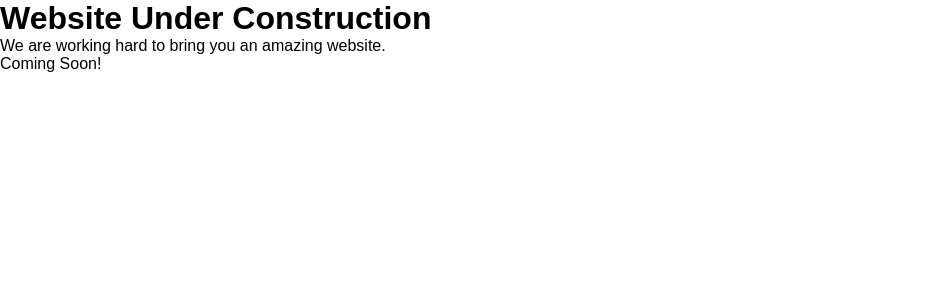
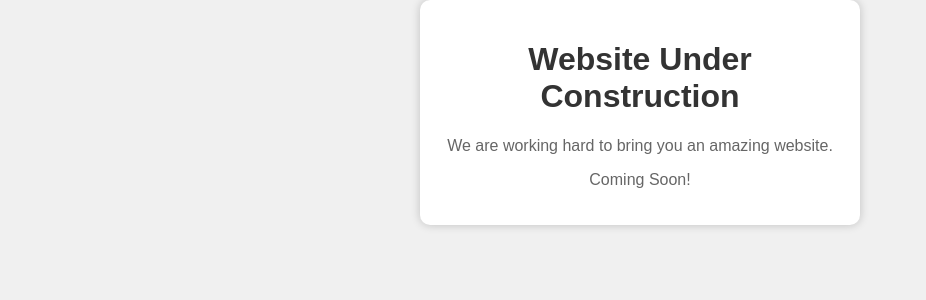
Before and after one commit to shathish-sudo/shathish-sudo.github.io, a PHP site: page / in a window 1280 px wide. Shown: the top 300 px of the page, without its empty margins (0-926 px from the left). Run offline with PHP 8.4, Linux system fonts and the light colour scheme.

Commit message:
Update styles.css

```diff
--- a/styles.css
+++ b/styles.css
@@ -1,50 +1,38 @@
-/* Reset some default browser styles */
-body, h1, h2, h3, p {
-    margin: 0;
-    padding: 0;
+
+body {
+font-family: Arial, sans-serif;
+background-color: #f0f0f0;
+text-align: center;
+margin: 0;
+padding: 0;
 }
 
-body {
-    font-family: Arial, sans-serif;
+.container {
+background-color: #fff;
+border-radius: 10px;
+box-shadow: 0 0 10px rgba(0, 0, 0, 0.2);
+padding: 20px;
+max-width: 400px;
+margin: 0 auto;
 }
 
-header {
-    background-color: #333;
-    color: #fff;
-    padding: 1em;
+h1 {
+color: #333;
 }
 
-nav ul {
-    list-style: none;
+p {
+color: #666;
 }
 
-nav li {
-    display: inline;
-    margin-right: 20px;
+button {
+background-color: #007BFF;
+color: #fff;
+border: none;
+padding: 10px 20px;
+border-radius: 5px;
+cursor: pointer;
 }
 
-.section {
-    margin: 2em;
+button:hover {
+background-color: #0056b3;
 }
-
-.portfolio-item {
-    margin: 1em;
-}
-
-footer {
-    background-color: #333;
-    color: #fff;
-    text-align: center;
-    padding: 0.5em;
-}
-
-form {
-    display: flex;
-    flex-direction: column;
-    max-width: 400px;
-    margin: 0 auto;
-}
-
-label, input, textarea {
-    margin: 0.5em 0;
-}
```
